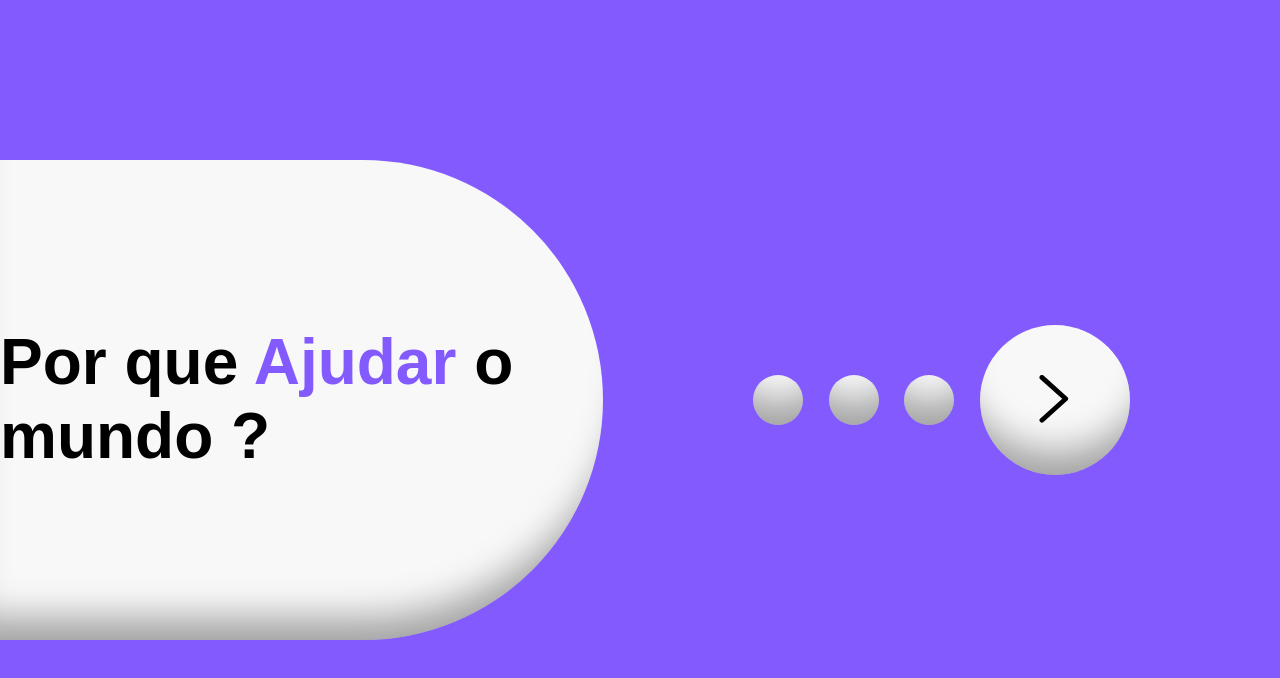
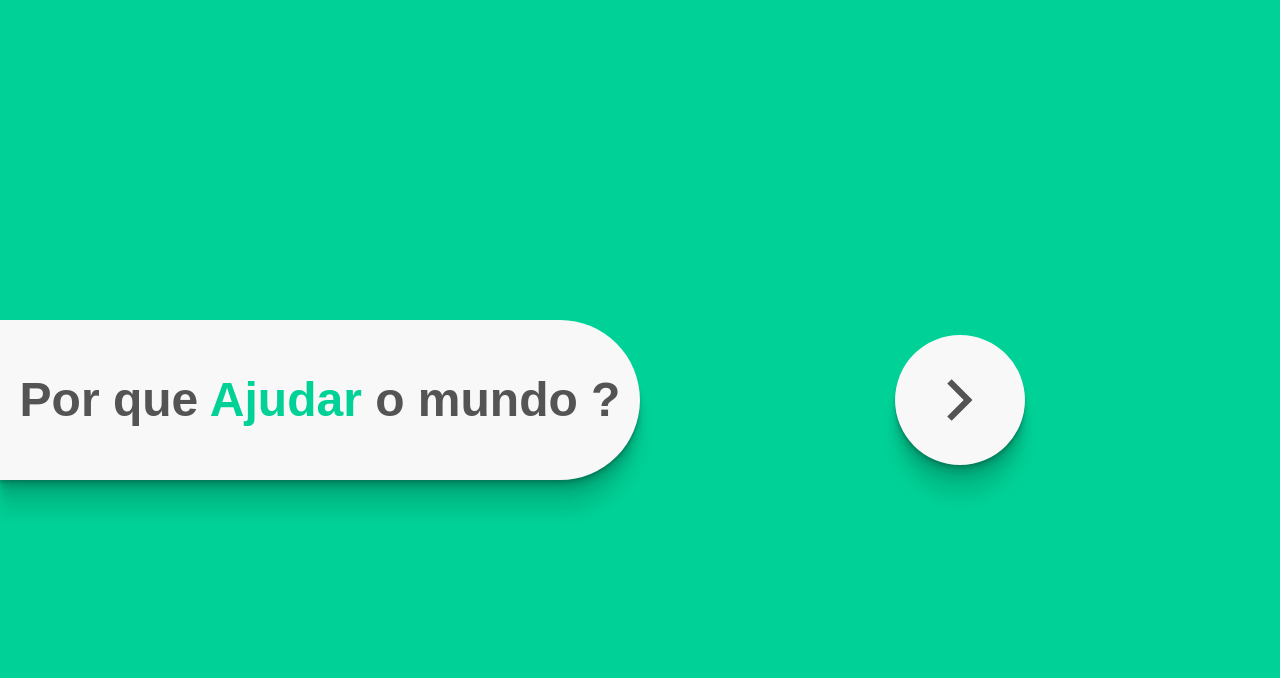
Before and after one commit to M4rc1an0/collection-willingly, a Next.js app: page / in a window 1280 px wide. Shown: the top 678 px of the page. Built offline with nearby package versions, Linux system fonts and the light colour scheme.

Commit message:
finalização Home

```diff
--- a/src/assets/icons/ArrowRight.tsx
+++ b/src/assets/icons/ArrowRight.tsx
@@ -1,8 +1,7 @@
-export const ArrowRight = ({width, height, stroke}: any) => {
+export const ArrowRight = ({width, stroke}: any) => {
     return (
-        <svg width={width ? width : 13} height={height ? height : 21} viewBox="0 0 13 21" fill="none" xmlns="http://www.w3.org/2000/svg">
-            <path d="M1 1L11.0012 10.0021L1 19.0042" stroke={stroke ? stroke : "black"} stroke-width="2" stroke-linecap="round" stroke-linejoin="round" />
+        <svg width={width ? width : '24'} height={width} viewBox="0 0 24 24" fill="none" xmlns="http://www.w3.org/2000/svg">
+        <path d="M5.87988 4.12L13.7599 12L5.87988 19.88L7.99988 22L17.9999 12L7.99988 2L5.87988 4.12Z" fill={stroke ? stroke : "#323232"}/>
         </svg>
-
     )
 }
--- a/src/pages/index.tsx
+++ b/src/pages/index.tsx
@@ -1,9 +1,10 @@
-import type { NextPage } from 'next'
+import React from 'react'
 import Head from 'next/head'
 import * as S from '../styles/home'
 import { ArrowRight } from '../assets/icons/ArrowRight'
+import Link from 'next/link'
 
-const Home: NextPage = () => {
+const Home = () => {
   return (
     <S.Container>
       <Head>
@@ -20,12 +21,11 @@ const Home: NextPage = () => {
           </S.Title>
         </S.Question>
         <S.RedirectPage>
-          <S.Ball/>
-          <S.Ball/>
-          <S.Ball/>
-          <S.Icon onClick={() => {alert('deubom')}}>
-            <ArrowRight width={50} height={50} />
-          </S.Icon>
+          <Link href="/home-page">
+            <S.Icon>
+              <ArrowRight width={50} stroke='#545454' />
+            </S.Icon>
+          </Link>
         </S.RedirectPage>
       </S.AplicationHome>
     </S.Container>
--- a/src/styles/home.ts
+++ b/src/styles/home.ts
@@ -12,61 +12,67 @@ export const AplicationHome = styled.div`
     justify-content: space-between;
     width: 100%;
     height: 100%;
-    background-color: #835AFD;
+    background-color: #00d196;
 `
 
 export const Question = styled.div`
     display: flex;
     align-items: center;
     justify-content: center;
-    width: 80%;
-    height: 60%;
+    width: 100%;
+    height: 20%;
     background-color: #F8F8F8;
     border-top-right-radius: 500px;
     border-bottom-right-radius: 500px;
-    box-shadow: rgba(0, 0, 0, 0.35) 0px -50px 36px -28px inset;
+    box-shadow:
+    rgba(0, 0, 0, 0.09) 0px 2px 1px,
+    rgba(0, 0, 0, 0.09) 0px 4px 2px,
+    rgba(0, 0, 0, 0.09) 0px 8px 4px,
+    rgba(0, 0, 0, 0.09) 0px 16px 8px,
+    rgba(0, 0, 0, 0.09) 0px 32px 16px;
 `
 
 export const RedirectPage = styled.div`
     display: flex;
     align-items: center;
-    justify-content: space-between;
-    width: 50%;
-    margin: 0 150px;
+    justify-content: center;
+    width: 100%;
 `
 
-export const Ball = styled.div`
-    width: 50px;
-    height: 50px;
-    border-radius: 50px;
+export const Icon = styled.a`
+    width: 130px;
+    height: 130px;
     background-color: #F8F8F8;
-    box-shadow: rgba(0, 0, 0, 0.35) 0px -50px 36px -28px inset;
-`
-
-export const Icon = styled.div`
-    width: 150px;
     display: flex;
     align-items: center;
-    padding: 50px;
     border-radius: 500px;
-    background-color: #F8F8F8;
-    box-shadow: rgba(0, 0, 0, 0.35) 0px -50px 36px -28px inset;
+    transition: width 1s;
+    box-shadow:
+    rgba(0, 0, 0, 0.09) 0px 2px 1px,
+    rgba(0, 0, 0, 0.09) 0px 4px 2px,
+    rgba(0, 0, 0, 0.09) 0px 8px 4px,
+    rgba(0, 0, 0, 0.09) 0px 16px 8px,
+    rgba(0, 0, 0, 0.09) 0px 32px 16px;
     cursor: pointer;
 
+    svg {
+        width: 100%;
+    }
+
     :hover {
-        background-color: white;
-
+        transition: width 1s;
     }
 `
 
 export const Title = styled.h1`
   margin: 0;
   line-height: 1.15;
-  font-size: 4rem;
+  font-size: 3rem;
+  color: #545454;
   font-family: sans-serif;
 
   a {
-    color: #835AFD;
+    color: #00d196;
     text-decoration: none;
     cursor: pointer;
 
```
Also changed, not shown: src/pages/home-page/index.tsx (added, +7 -0 lines).
